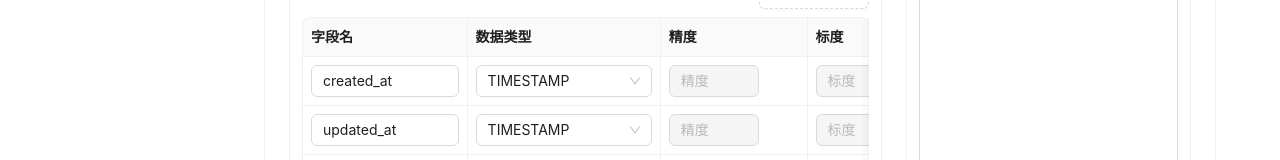
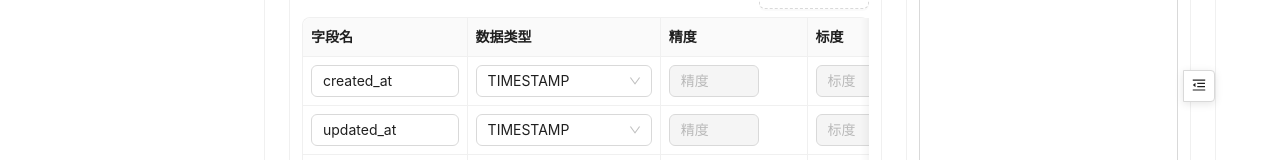
Before and after one commit to cyan-daimao/cyan-dataman-web, a React (Vite) app: page /business-ds/table-schema/edit in a window 1280 px wide. Shown: the part 401-561 px from the top of the page. Built offline with nearby package versions, Linux system fonts and the light colour scheme; sample sign-in values are in the browser's storage.

Commit message:
feat(主题管理): 增加业务表管理

```diff
--- a/src/pages/metadata/business_db/table_schema/TableSchemaEdit.tsx
+++ b/src/pages/metadata/business_db/table_schema/TableSchemaEdit.tsx
@@ -19,7 +19,7 @@ import {
     Tabs,
     Typography
 } from 'antd';
-import {ArrowLeftOutlined, CloudSyncOutlined, DeleteOutlined, PlusOutlined, SaveOutlined} from '@ant-design/icons';
+import {ArrowLeftOutlined, CloudSyncOutlined, DeleteOutlined, PlusOutlined, SaveOutlined, MenuFoldOutlined, MenuUnfoldOutlined} from '@ant-design/icons';
 import {Column, Index, IndexType, MysqlType, tableApi, TableSchemaCmd} from '@/api/DSApi';
 import {useNavigate, useSearchParams} from 'react-router-dom';
 import {ColumnType} from 'antd/es/table';
@@ -29,9 +29,6 @@ const {Title, Text} = Typography;
 // 生成简单的 UUID
 const generateId = () => Math.random().toString(36).substr(2, 9);
 
-// 默认时间字段名称
-const DEFAULT_TIME_COLUMNS = ['created_at', 'updated_at', 'deleted_at'];
-const DEFAULT_INDEX_COLUMNS = ['created_at', 'updated_at'];
 
 // 支持精度的 MySQL 类型
 const TYPES_WITH_PRECISION = new Set([
@@ -146,6 +143,9 @@ const TableSchemaEdit: React.FC = () => {
 
     // CDC 状态
     const [cdcEnabled, setCdcEnabled] = useState(false);
+
+    // 右侧面板折叠状态
+    const [rightPanelCollapsed, setRightPanelCollapsed] = useState(false);
 
     // 同步模态框
     const [syncModalVisible, setSyncModalVisible] = useState(false);
@@ -653,7 +653,7 @@ const TableSchemaEdit: React.FC = () => {
 
     return (
         <div style={{padding: '24px'}}>
-            <Card>
+            <Card style={{position: 'relative'}}>
                 <Row justify="space-between" align="middle" style={{marginBottom: 16}}>
                     <Col>
                         <Space>
@@ -688,7 +688,7 @@ const TableSchemaEdit: React.FC = () => {
 
                 <Row gutter={24}>
                     {/* 左侧：表结构定义 */}
-                    <Col span={16}>
+                    <Col span={rightPanelCollapsed ? 24 : 16}>
                         <Card title="表结构定义" size="small">
                             <Space direction="vertical" style={{width: '100%'}} size="large">
                                 {/* 基本信息 */}
@@ -779,6 +779,7 @@ const TableSchemaEdit: React.FC = () => {
                     </Col>
 
                     {/* 右侧：预览与操作 */}
+                    {!rightPanelCollapsed && (
                         <Col span={8}>
                             <Card title="DDL 预览" size="small">
                                 <Input.TextArea
@@ -824,6 +825,30 @@ const TableSchemaEdit: React.FC = () => {
                                 />
                             </Card>
                         </Col>
+                    )}
+
+                    {/* 折叠按钮 */}
+                    <div
+                        style={{
+                            position: 'absolute',
+                            top: '50%',
+                            right: rightPanelCollapsed ? 0 : 0,
+                            transform: 'translateY(-50%)',
+                            zIndex: 10,
+                        }}
+                    >
+                        <Button
+                            type="text"
+                            icon={rightPanelCollapsed ? <MenuUnfoldOutlined /> : <MenuFoldOutlined />}
+                            onClick={() => setRightPanelCollapsed(!rightPanelCollapsed)}
+                            style={{
+                                background: '#fff',
+                                border: '1px solid #d9d9d9',
+                                borderRadius: rightPanelCollapsed ? '4px 0 0 4px' : '0 4px 4px 0',
+                                boxShadow: '0 2px 8px rgba(0,0,0,0.1)',
+                            }}
+                        />
+                    </div>
                 </Row>
             </Card>
 
--- a/src/pages/metadata/business_db/table_schema/index.tsx
+++ b/src/pages/metadata/business_db/table_schema/index.tsx
@@ -255,7 +255,7 @@ const TableSchemaManagement: React.FC = () => {
             title: '表名',
             dataIndex: 'tableName',
             key: 'tableName',
-            width: 200,
+            width: 120,
             render: (name: string) => (
                 <Space>
                     <TableOutlined/>
@@ -267,6 +267,7 @@ const TableSchemaManagement: React.FC = () => {
             title: '描述',
             dataIndex: 'tableComment',
             key: 'tableComment',
+            width: 150,
             ellipsis: true,
             render: (comment: string) => comment || '-',
         },
```
Lines whose indentation alone changed are shown as unchanged.
